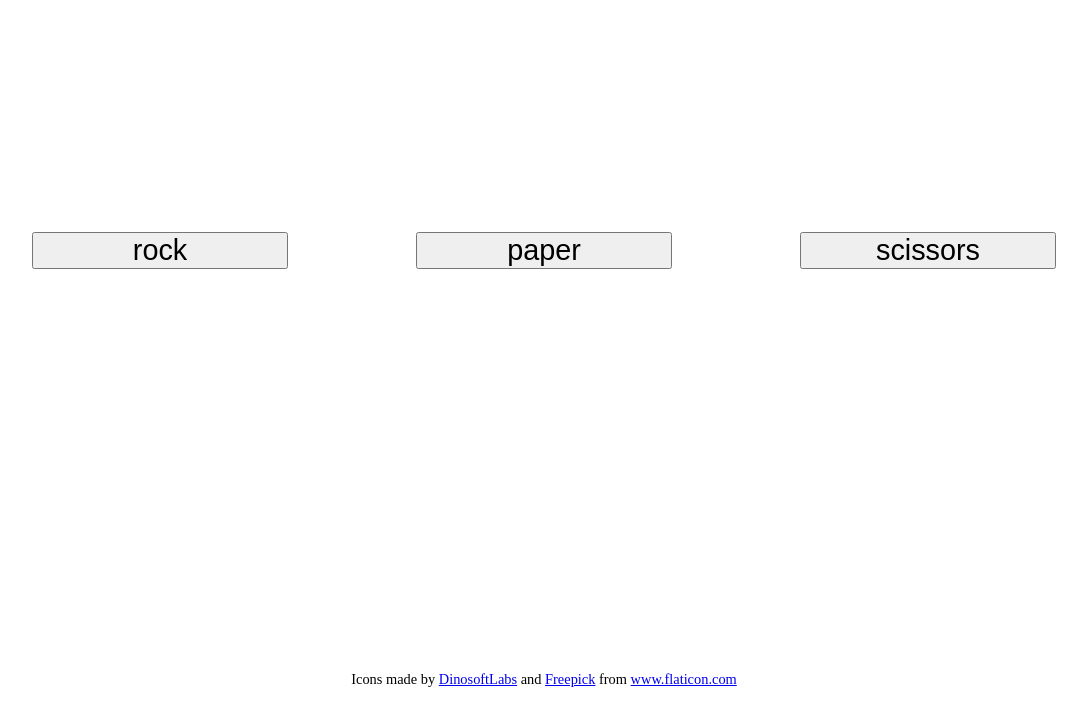
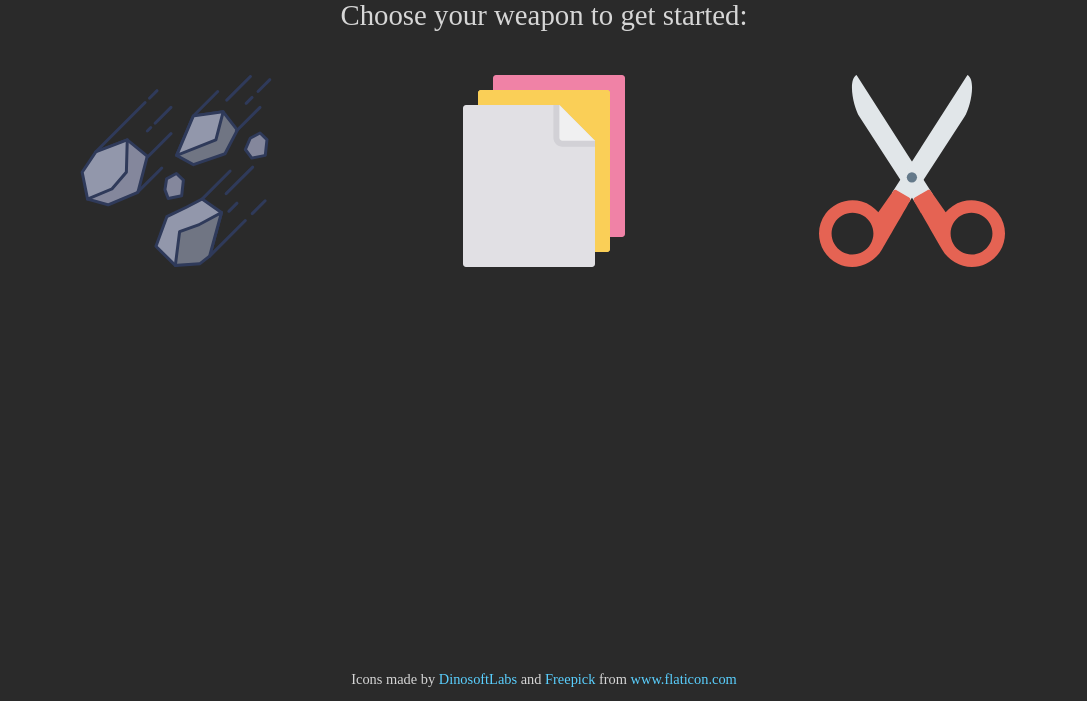
Before and after one commit to k-nox/rock-paper-scissors, a website: page index.html in a window 1280 px wide. Shown: the part 99-800 px from the top of the page, without its empty margins (96-1183 px from the left). Drawn offline with Linux system fonts and the light colour scheme.

Commit message:
Add favicons and update basic styling

```diff
--- a/index.html
+++ b/index.html
@@ -4,15 +4,43 @@
     <meta charset="UTF-8" />
     <meta name="viewport" content="width=device-width, initial-scale=1.0" />
     <title>Rock, Paper, Scissors</title>
+    <link rel="apple-touch-icon" sizes="180x180" href="apple-touch-icon.png" />
+    <link rel="icon" type="image/png" sizes="32x32" href="favicon-32x32.png" />
+    <link rel="icon" type="image/png" sizes="16x16" href="favicon-16x16.png" />
+    <link rel="manifest" href="site.webmanifest" />
+    <link rel="mask-icon" href="safari-pinned-tab.svg" color="#2b5797" />
+    <meta name="msapplication-TileColor" content="#2b5797" />
+    <meta name="theme-color" content="#2b5797" />
     <link rel="stylesheet" href="main.css" />
     <script defer src="main.js"></script>
   </head>
   <body>
     <main>
+      <h1>It's you against the machine!</h1>
+      <p>Can you handle the pressure?</p>
+      <p>Choose your weapon to get started:</p>
       <div class="buttons">
-        <button id="rock">rock</button>
-        <button id="paper">paper</button>
-        <button id="scissors">scissors</button>
+        <input
+          type="image"
+          src="images/rock.svg"
+          alt="rock"
+          id="rock"
+          title="Rock"
+        />
+        <input
+          type="image"
+          src="images/papers.svg"
+          alt="paper"
+          id="paper"
+          title="Paper"
+        />
+        <input
+          type="image"
+          src="images/scissors.svg"
+          alt="scissors"
+          id="scissors"
+          title="Scissors"
+        />
       </div>
       <div class="results"></div>
     </main>
--- a/main.css
+++ b/main.css
@@ -6,34 +6,57 @@ html {
   padding: 0;
   box-sizing: border-box;
 }
+:focus-visible {
+  outline: 0.1em dashed rgba(214, 214, 214, 1);
+}
+:focus:not(:focus-visible) {
+  outline: none;
+}
 body {
   font-size: calc(1rem + 1vw);
   width: 100%;
+  overflow-x: hidden;
+  background-color: rgba(42, 42, 42, 1);
+  color: rgba(214, 214, 214, 1);
+}
+a {
+  color: rgba(90, 208, 255, 1);
+  text-decoration: none;
+}
+a:hover,
+a:focus,
+a:active {
+  text-decoration: underline;
 }
 .buttons {
   width: 100vw;
   display: flex;
   justify-content: space-evenly;
-  margin-bottom: 2em;
+  margin: 1.5em 0 2em 0;
 }
-button {
+input {
   font-size: inherit;
-  width: 20vw;
+  width: 15vw;
+}
+input:hover,
+input:focus-visible {
+  outline: none;
+  filter: drop-shadow(3px 0px 5px rgba(214, 214, 214, 0.75));
 }
 main {
   display: flex;
-  justify-content: center;
   align-items: center;
-  height: calc(100vh - 1.5em);
+  min-height: calc(100vh - 1.5em);
   flex-flow: column wrap;
 }
 footer {
   height: 1.5em;
   width: 100vw;
 }
-footer p {
-  text-align: center;
-}
 small {
   font-size: 0.5em;
 }
+h1,
+p {
+  text-align: center;
+}
```
Also changed, not shown: browserconfig.xml (added, +9 -0 lines), android-chrome-192x192.png (added), android-chrome-512x512.png (added), apple-touch-icon.png (added), favicon-16x16.png (added), favicon-32x32.png (added), favicon.ico (added), images/rock-paper-scissors.svg (added), images/scissors.svg (added), mstile-144x144.png (added), mstile-150x150.png (added), mstile-310x150.png (added), mstile-310x310.png (added), mstile-70x70.png (added), 2 more files.
